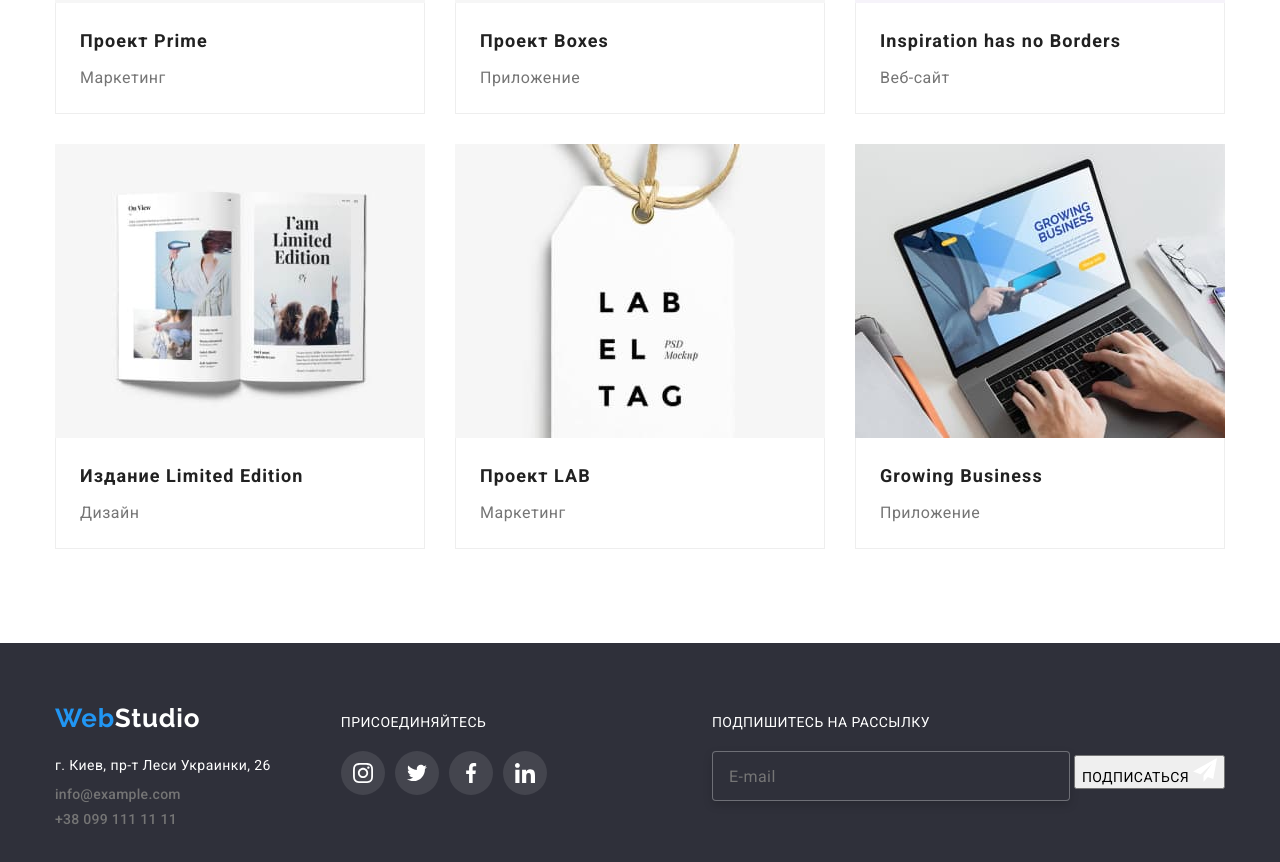
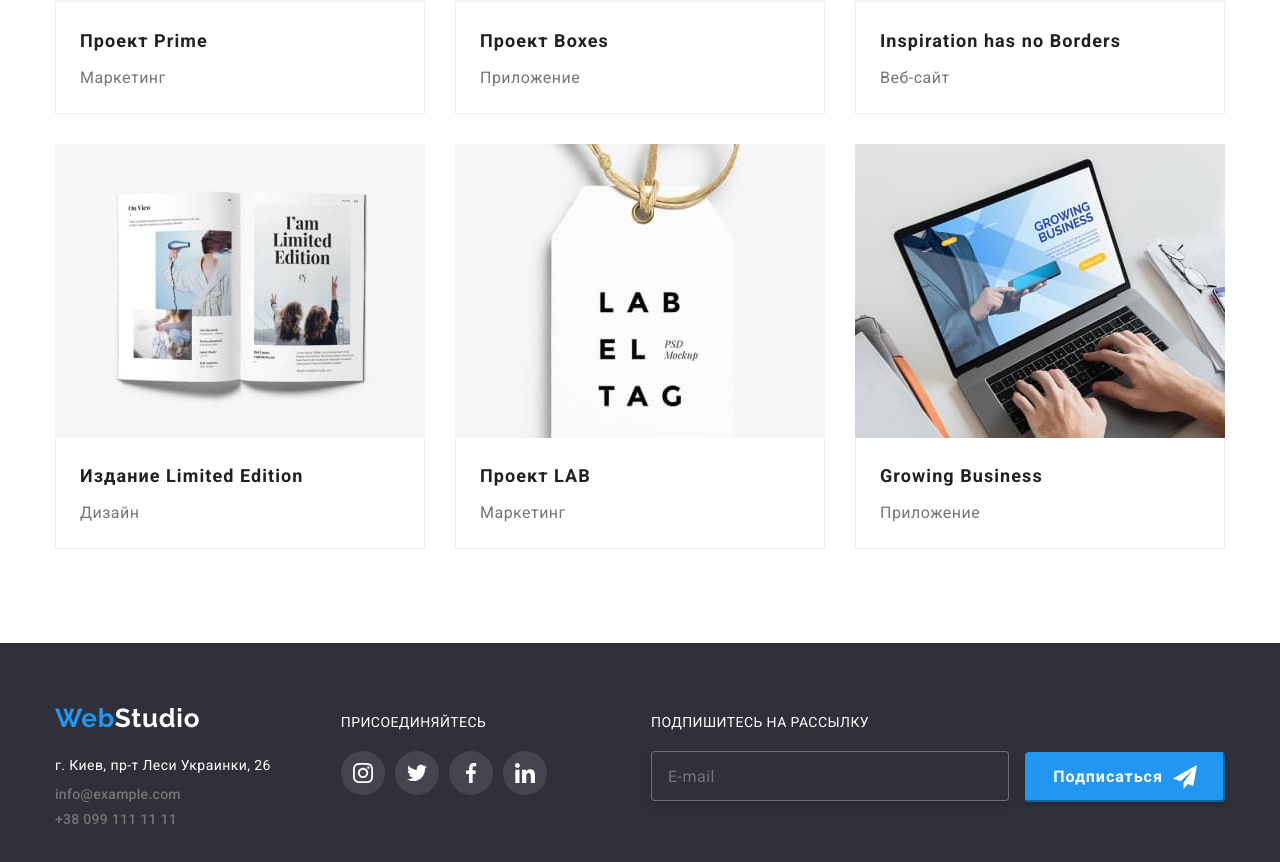
Before and after one commit to mitya024/goit-markup-hw-07, a plain HTML site: page portfolio.html in a window 1280 px wide. Shown: the part 992-1854 px from the top of the page. Drawn offline with nearby package versions, Linux system fonts and the light colour scheme.

Commit message:
Update portfolio.html

```diff
--- a/portfolio.html
+++ b/portfolio.html
@@ -292,9 +292,9 @@
               id="subscribe-input"
               placeholder="E-mail"
             />
-            <button type="button" class="subscribe-block">
-              <span class="subscribe-block__tittle">Подписаться</span>
-              <svg class="subscribe-block__icon" width="24" height="24">
+            <button type="button" class="subscribe-button">
+              <span>Подписаться</span>
+              <svg class="subscribe-button__icon" width="24" height="24">
                 <use href="./images/icons.svg#icon-send"></use>
               </svg>
             </button>
```
